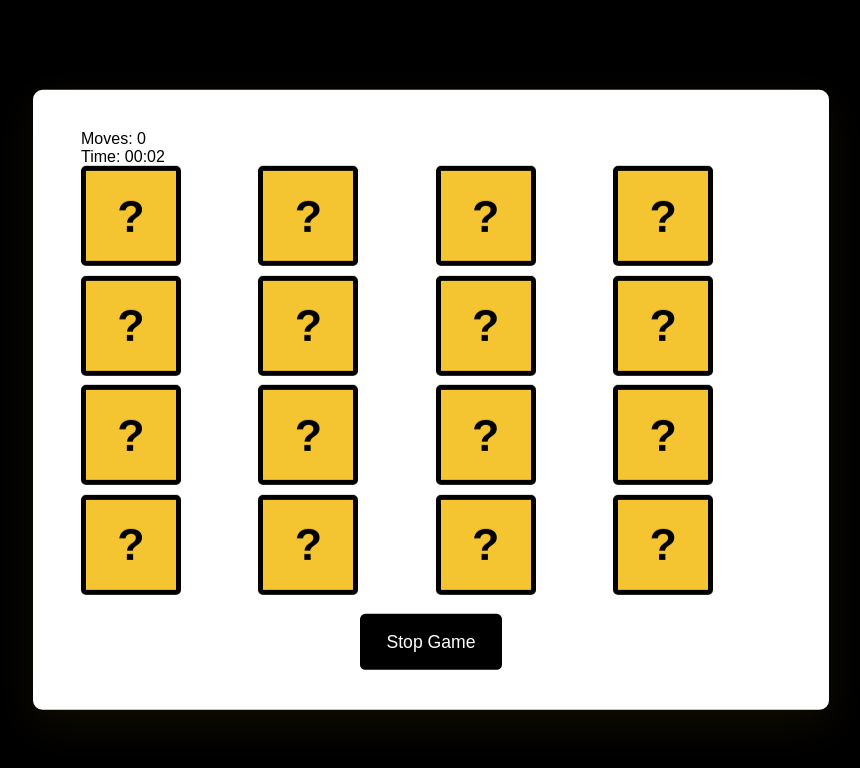
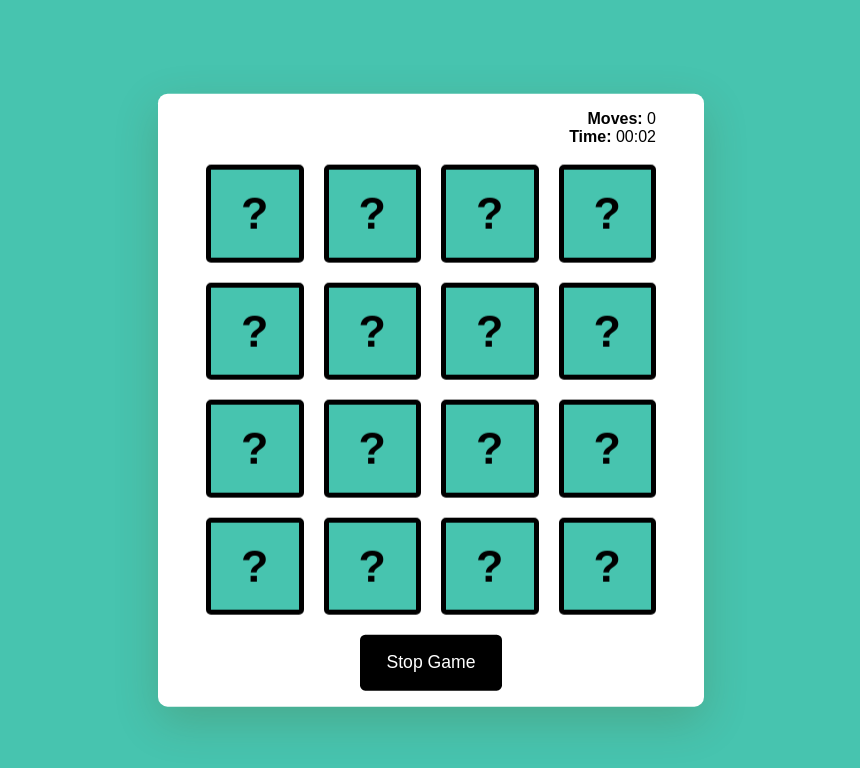
Before and after one commit to PrecieuxMudibu/Precious-Memory_Game, a plain HTML site: page index.html in a window 1280 px wide. Both pictures are taken after a click on the button "Start Game". Shown: the whole page, without its empty margins (209-1069 px from the left). Drawn offline with Linux system fonts and the light colour scheme.

Commit message:
refactor: Change color from yellow to sky blue

```diff
--- a/index.html
+++ b/index.html
@@ -9,7 +9,7 @@
 </head>
 <body>
     <div class="wrapper">
-        <div class="stats-conatiner">
+        <div class="stats-container">
             <div id="moves-count"></div>
             <div id="time"></div>
         </div>
--- a/style.css
+++ b/style.css
@@ -1,6 +1,7 @@
 :root{
     /* --primary_color: #F4C531; */
-    --primary_color: #000 ;
+    --primary_color: rgb(71, 196, 175) ;
+    --secondary_color: rgb(0, 0, 0);
   }
 
 * {
@@ -16,8 +17,8 @@ body {
 
 .wrapper {
     box-sizing: content-box;
-    width:700px;
-    padding: 2.5em 3em;
+    width:450px;
+    padding: 1em 3em;
     background-color: #FFFFFF;
     position: absolute;
     transform: translate(-50%, -50%);
@@ -31,7 +32,7 @@ body {
     position: relative;
     width: 100%;
     display: grid;
-    gap: 0.6em;
+    gap: 20px;
 }
 
 
@@ -46,13 +47,11 @@ body {
 
 .card-container {
     position: relative;
-    width: 100px;
-    height: 100px;
+    width: 97.5px;
+    height: 97.5px;
     cursor: pointer;
     perspective: 500px;
 }
-
-
 
 .card-before,
 .card-after {
@@ -63,11 +62,10 @@ body {
     display: flex;
     align-items: center;
     justify-content: center;
-    border: 5px solid black;
+    border: 5px solid var(--secondary_color);
     transition: transform .4s ease-out;
     backface-visibility: hidden;
 }
-
 
 .card-after > img {
     display: block;
@@ -76,28 +74,16 @@ body {
 }
 
 .card-before {
-    background-color: #F4C531;
+    background-color: var(--primary_color);
     font-size: 2.8em;
     font-weight: 600;
     transform: rotateY(0deg);
-
 }
 
 .card-after {
     background-color: #FFFFFF;
     transform: rotateY(180deg);
-    /* display: none; */
 }
-
-
-/* .card-container:hover .card-before {
-    transform: rotateY(180deg);
-}
-
-.card-container:hover .card-after {
-    transform: rotateY(360deg);
-} */
-
 
 .card-container.flipped .card-before {
     transform: rotateY(180deg);
@@ -119,10 +105,9 @@ body {
     flex-direction: column;
     width: 100%;
     height: 100%;
-    background-color: #F4C531;
+    background-color: var(--primary_color);
     top: 0;
 }
-
 
 button {
     border: none;
```
